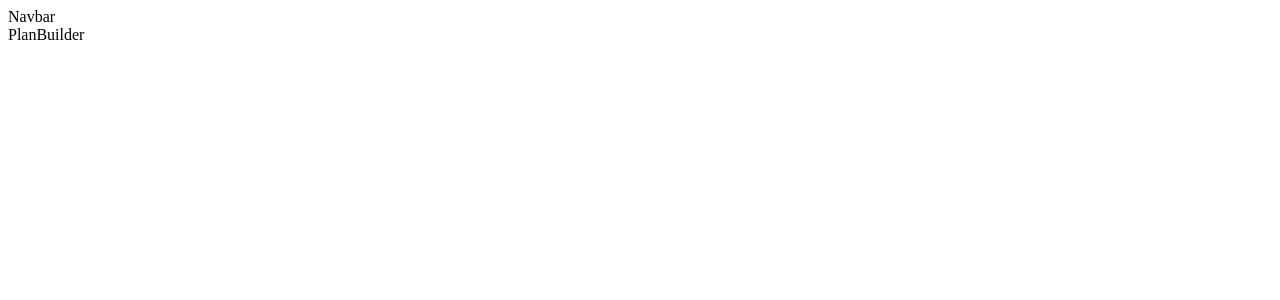
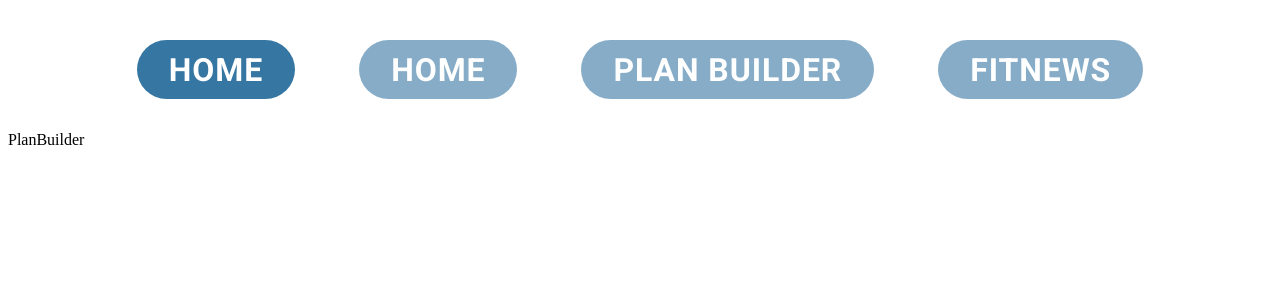
Before and after one commit to MaxDobisz/Workout-Builder-Tracker, a React (Create React App) app: page /builder in a window 1280 px wide. Shown: the top 300 px of the page. Built offline with nearby package versions, Linux system fonts and the light colour scheme.

Commit message:
add navbar compoonent and add custom style

```diff
--- /dev/null
+++ b/src/components/NavTab.js
@@ -0,0 +1,12 @@
+import { Tab } from '@mui/material';
+import { styled } from '@mui/material/styles';
+
+export const NavTab = styled(Tab)(({ theme }) => ({
+    color: 'white',
+    fontWeight: 700,
+    fontSize: '2rem',
+    backgroundColor: theme.palette.starCommandBlue,
+    borderRadius: 50,
+    margin: '2rem',
+    padding: '.3em 1em',
+}));
--- a/src/components/Navbar.js
+++ b/src/components/Navbar.js
@@ -1,5 +1,23 @@
+import * as React from 'react';
+import Box from '@mui/material/Box';
+import Tabs from '@mui/material/Tabs';
+import { NavTab } from './NavTab';
+
 export const Navbar = () => {
+    const [value, setValue] = React.useState(0);
+
+    const handleChange = (event, newValue) => {
+        setValue(newValue);
+    };
+
     return (
-        <div>Navbar</div>
-    )
+        <Box sx={{ width: '100%', bgcolor: 'transparent', fontSize: 40 }}>
+            <Tabs value={value} onChange={handleChange} centered textColor='inherit' indicatorColor='false'>
+                <NavTab label="HOME" />
+                <NavTab label="HOME" />
+                <NavTab label="PLAN BUILDER" />
+                <NavTab label="FITNEWS" />
+            </Tabs>
+        </Box>
+    );
 }
--- a/src/index.js
+++ b/src/index.js
@@ -1,5 +1,6 @@
 import React from "react";
 import ReactDOM from "react-dom/client";
+import { ThemeProvider, createTheme } from '@mui/material';
 import { App } from "./App";
 import '@fontsource/roboto/300.css';
 import '@fontsource/roboto/400.css';
@@ -8,8 +9,25 @@ import '@fontsource/roboto/700.css';
 
 const root = ReactDOM.createRoot(document.getElementById('root'));
 
+const theme = createTheme({
+    palette: {
+        steelBlue1: "#457AA5ff",
+        steelBlue2: "#4E85AFff",
+        starCommandBlue: "#3676A3ff",
+        gunmetal: "#1B2932ff",
+        camel: "#AE895Cff",
+        camel2: "#B48B59ff",
+        richBlack1: "#0A161Bff",
+        richBlack2: "#020505ff",
+        richBlack3: "#060B0Eff",
+        khaki: "#BDB098ff",
+    }
+});
+
 root.render(
     <React.StrictMode>
-        <App />
+        <ThemeProvider theme={theme}>
+            <App />
+        </ThemeProvider>
     </React.StrictMode>
 );
```
